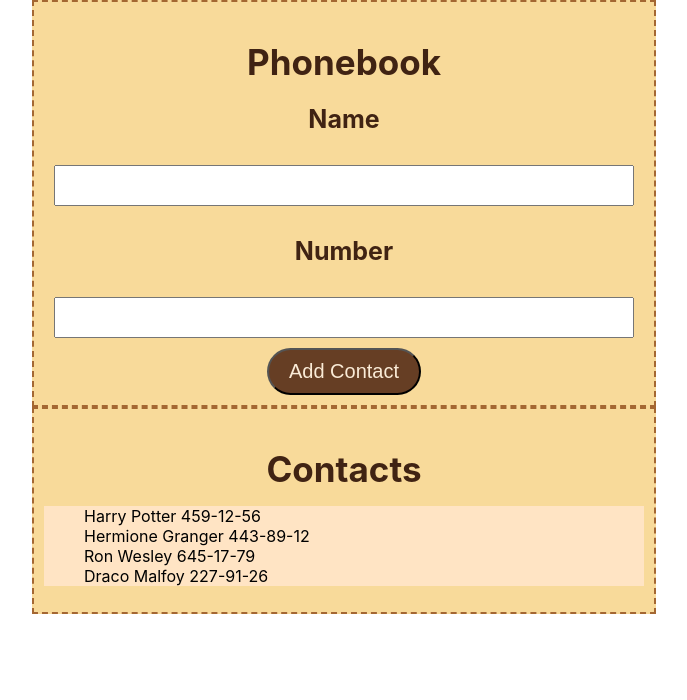
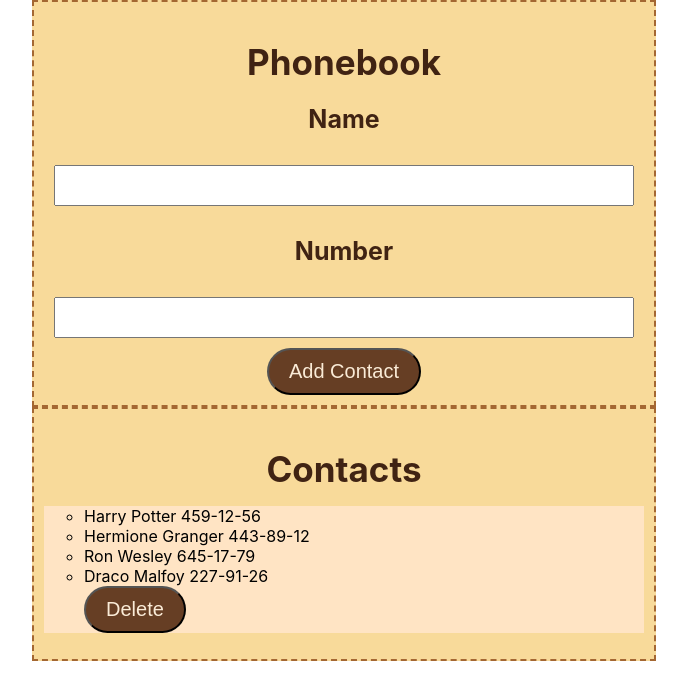
Before and after one commit to anastasia-demia/goit-react-hw-02-phonebook, a React (Create React App) app: page / in a window 1280 px wide. Shown: the top 700 px of the page, without its empty margins (296-983 px from the left). Built offline with nearby package versions, Linux system fonts and the light colour scheme.

Commit message:
small changes in css

```diff
--- a/src/components/List/List.js
+++ b/src/components/List/List.js
@@ -9,7 +9,7 @@ export const List = ({ data, children }) => {
           <li className={css.li} key={id}>{name} {number}</li>
         );
       })}
-
+      {children}
     </ul>
     )
 }
--- a/src/components/List/List.module.css
+++ b/src/components/List/List.module.css
@@ -4,5 +4,5 @@
 
 .li{
   border: 10px;
-  list-style: none;
+  list-style: circle;
 }
```
Also changed, not shown: src/components/pic/cup.png (added).
